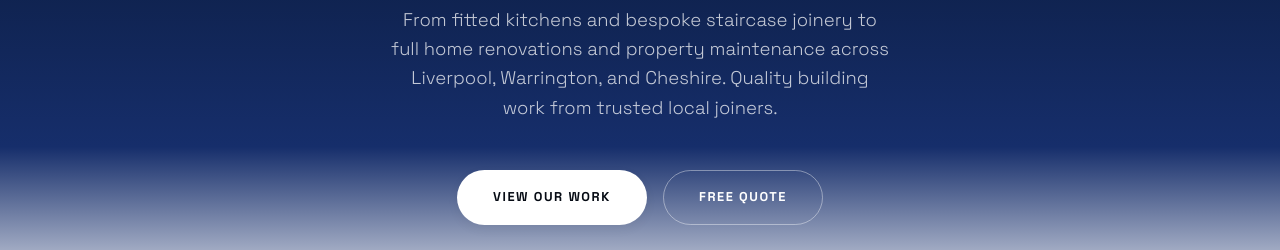
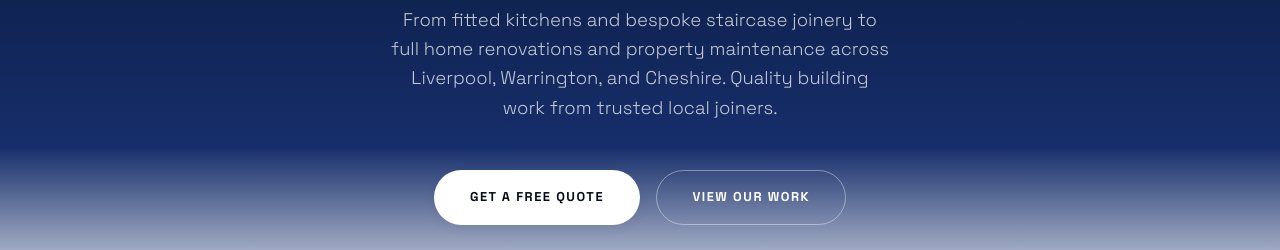
Before and after one commit to dazzae2008-del/eb-joinery, a website: page index.html in a window 1280 px wide. Shown: the part 550-800 px from the top of the page. Drawn offline with Linux system fonts and the light colour scheme.

Commit message:
fix: restore portfolio nav and reorder hero buttons for better CTA visibility

```diff
--- a/index.html
+++ b/index.html
@@ -118,8 +118,8 @@
           maintenance across Liverpool, Warrington, and Cheshire. Quality building work from trusted local joiners.
         </p>
         <div class="hero-actions">
-          <a class="btn-primary" href="portfolio.html">View Our Work</a>
-          <a class="btn-outline" href="contact.html">Free Quote</a>
+          <a class="btn-primary" href="contact.html">Get a Free Quote</a>
+          <a class="btn-outline" href="portfolio.html">View Our Work</a>
         </div>
 
       </div>
```
Also changed, not shown: portfolio.html (+11 -2 lines).
